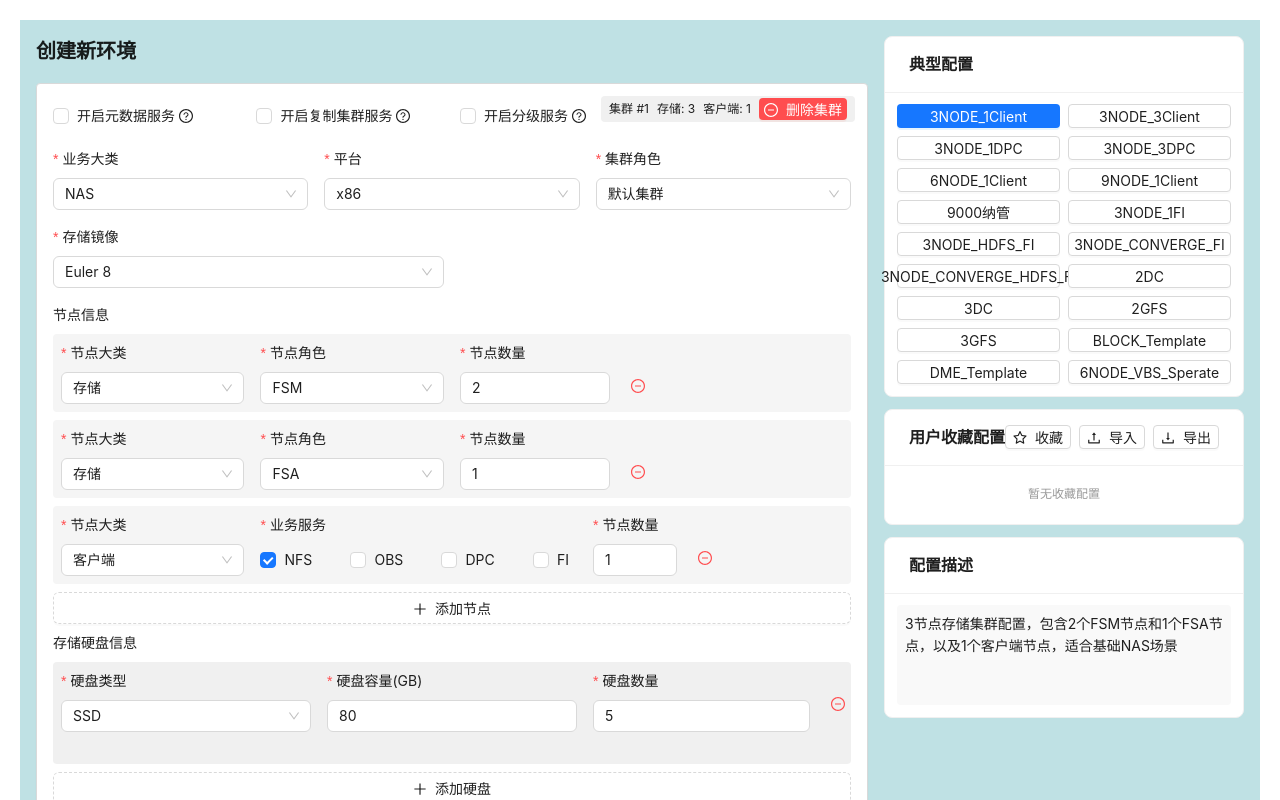
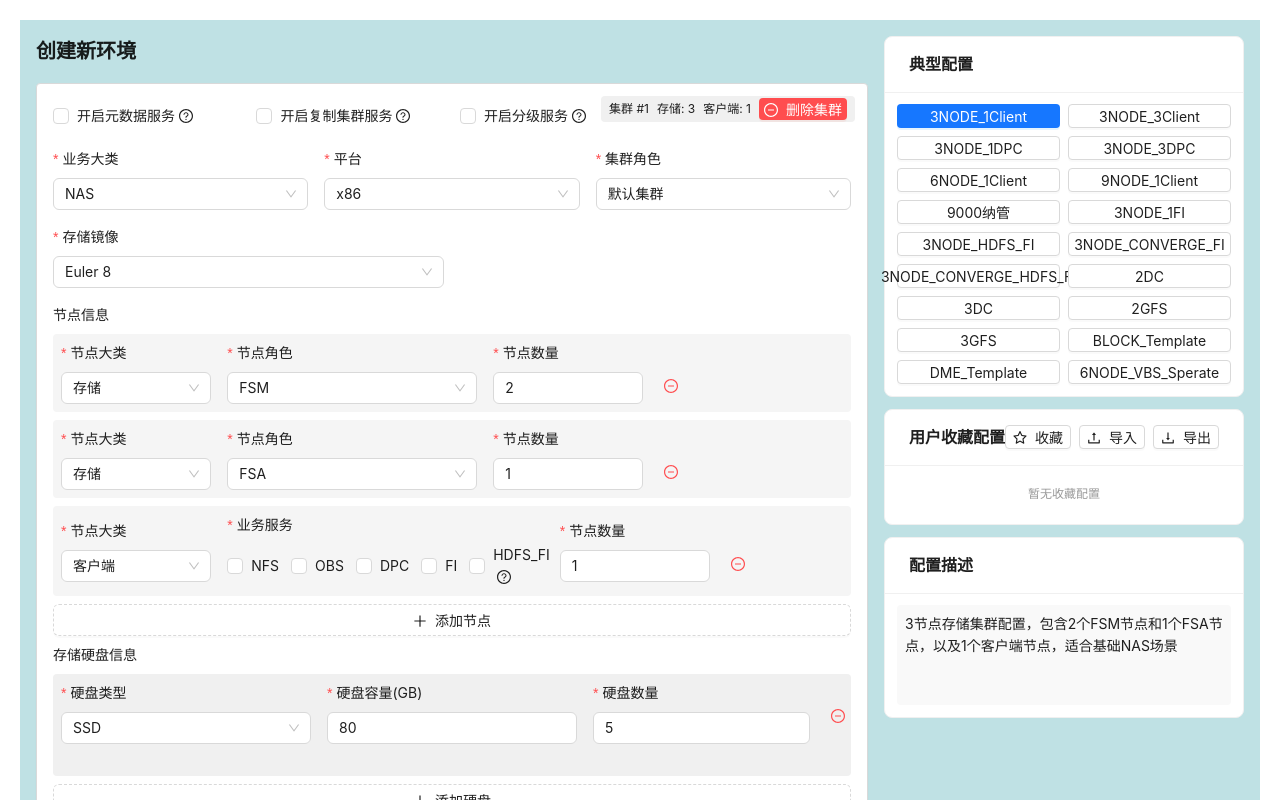
Before and after one commit to zhaoyushuo123/yao_chi, a React (Create React App) app: page / in a window 1280 px wide. Both pictures are taken after a click on the button "3NODE_1Client". Shown: the top 800 px of the page. Built offline with nearby package versions, Linux system fonts and the light colour scheme.

Commit message:
调整节点信息框的内部

```diff
--- a/src/App.js
+++ b/src/App.js
@@ -684,8 +684,8 @@ const EnvironmentCreateForm = () => {
         return (
             <div style={{ marginBottom: 8, padding: 8, background: '#f5f5f5', borderRadius: 4 }}>
                 <Row gutter={16} align="middle">
-                    {/* 节点大类 */}
-                    <Col span={6}>
+                    {/* 节点大类 - 所有节点类型共有 */}
+                    <Col span={5}>
                         <Form.Item
                             {...nodeRestField}
                             name={[nodeName, 'nodeType']}
@@ -706,8 +706,8 @@ const EnvironmentCreateForm = () => {
 
                     {nodeType === 'storage' && (
                         <>
-                            {/* 存储节点角色 */}
-                            <Col span={6}>
+                            {/* 存储节点角色 - 加长宽度 */}
+                            <Col span={8}>
                                 <Form.Item
                                     {...nodeRestField}
                                     name={[nodeName, 'nodeRole']}
@@ -716,7 +716,10 @@ const EnvironmentCreateForm = () => {
                                     label="节点角色"
                                     labelCol={{ span: 24 }}
                                 >
-                                    <Select placeholder="选择节点角色">
+                                    <Select
+                                        placeholder="选择节点角色"
+                                        style={{ width: '100%' }}
+                                    >
                                         {getNodeRoleOptions(businessType, vbsSeparateDeploy)}
                                     </Select>
                                 </Form.Item>
@@ -744,7 +747,7 @@ const EnvironmentCreateForm = () => {
 
                     {nodeType === 'client' && (
                         <>
-                            {/* 客户端服务选择 - 优化布局 */}
+                            {/* 客户端业务服务 - 紧凑排列 */}
                             <Col span={10}>
                                 <Form.Item
                                     {...nodeRestField}
@@ -754,19 +757,28 @@ const EnvironmentCreateForm = () => {
                                     label="业务服务"
                                     labelCol={{ span: 24 }}
                                 >
-                                    <Checkbox.Group
-                                        options={[
-                                            { label: 'NFS', value: 'nfs' },
-                                            { label: 'OBS', value: 'obs' },
-                                            { label: 'DPC', value: 'dpc' },
-                                            { label: 'FI', value: 'fi' }
-                                        ]}
-                                        style={{ display: 'flex', justifyContent: 'space-between' }}
-                                    />
-                                </Form.Item>
-                            </Col>
-                            {/* 客户端节点数量 - 与存储节点数量对齐 */}
-                            <Col span={3}>
+                                    <div style={{
+                                        display: 'flex',
+                                        justifyContent: 'space-between',
+                                        alignItems: 'center',
+                                        width: '100%',
+                                        gap: '4px' // 缩小选项间距
+                                    }}>
+                                        <Checkbox value="nfs">NFS</Checkbox>
+                                        <Checkbox value="obs">OBS</Checkbox>
+                                        <Checkbox value="dpc">DPC</Checkbox>
+                                        <Checkbox value="fi">FI</Checkbox>
+                                        <Checkbox value="hdfs_fi">
+                                            <span>HDFS_FI</span>
+                                            <Tooltip title="HDFS_FI部署时，即使勾选了NFS OBS或DPC，也只有第三个FI客户端提供NFS OBS DPC协议">
+                                                <QuestionCircleOutlined style={{ marginLeft: 4 }} />
+                                            </Tooltip>
+                                        </Checkbox>
+                                    </div>
+                                </Form.Item>
+                            </Col>
+                            {/* 客户端节点数量 - 与存储节点数量严格对齐 */}
+                            <Col span={5}>
                                 <Form.Item
                                     {...nodeRestField}
                                     name={[nodeName, 'nodeCount']}
@@ -786,9 +798,8 @@ const EnvironmentCreateForm = () => {
                         </>
                     )}
 
-                    {/* 删除按钮 */}
+                    {/* 删除按钮 - 固定宽度 */}
                     <Col span={2}>
-                        <Form.Item style={{ marginBottom: 0 }}>
                         <Button
                             type="text"
                             danger
@@ -800,7 +811,6 @@ const EnvironmentCreateForm = () => {
                             size="small"
                             style={{ marginTop: 24 }}
                         />
-                        </Form.Item>
                     </Col>
                 </Row>
             </div>
```
Lines whose indentation alone changed are shown as unchanged.
